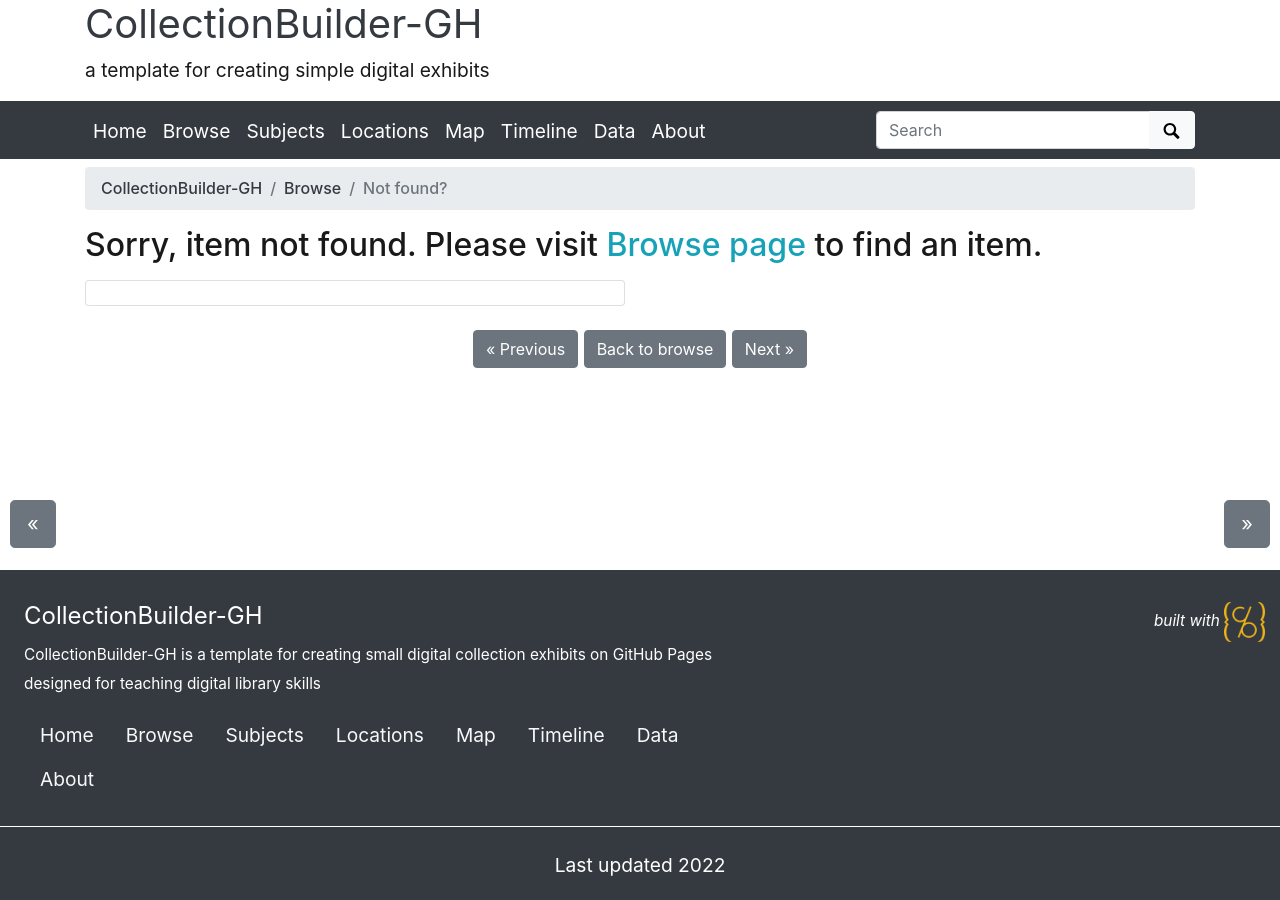
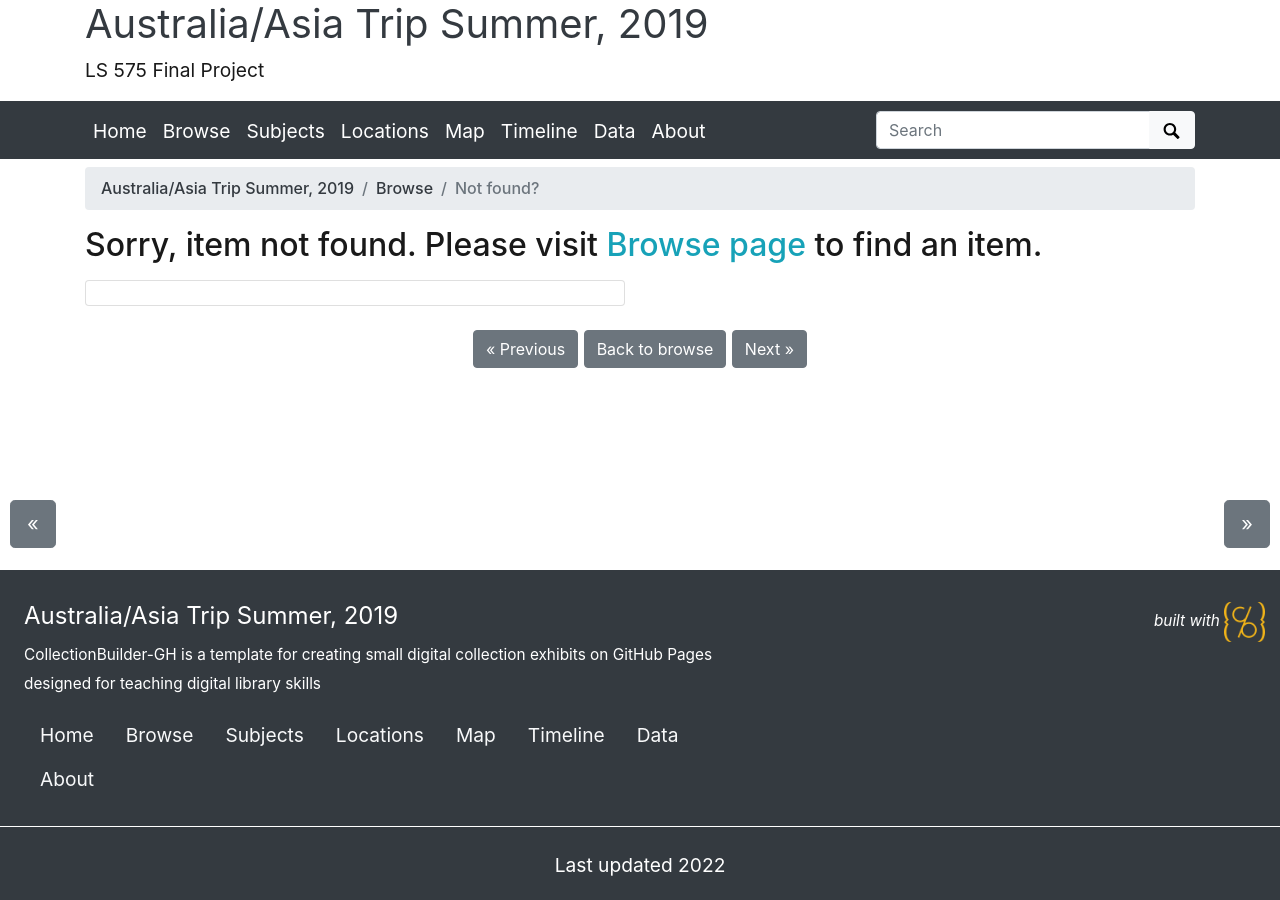
Before and after one commit to mikasmith97/final.github.io, a Jekyll site: the page built from pages/item.md, in a window 1280 px wide. Built offline with Jekyll 4.4.1, drawn with Linux system fonts in a browser that asks for light colours.

Commit message:
Update _config.yml

```diff
--- a/_config.yml
+++ b/_config.yml
@@ -20,9 +20,9 @@ source-code: https://github.com/CollectionBuilder/collectionbuilder-gh
 # SITE SETTINGS
 #
 # title of site appears in banner
-title: CollectionBuilder-GH
+title: Australia/Asia Trip Summer, 2019
 # tagline, a short phrase that will appear throughout the site in the top banner
-tagline: a template for creating simple digital exhibits
+tagline: LS 575 Final Project
 # description appears in meta tags and other locations
 # this description might appear in search result lists, keep around 160 characters max
 description: "CollectionBuilder-GH is a template for creating small digital collection exhibits on GitHub Pages designed for teaching digital library skills"
```
